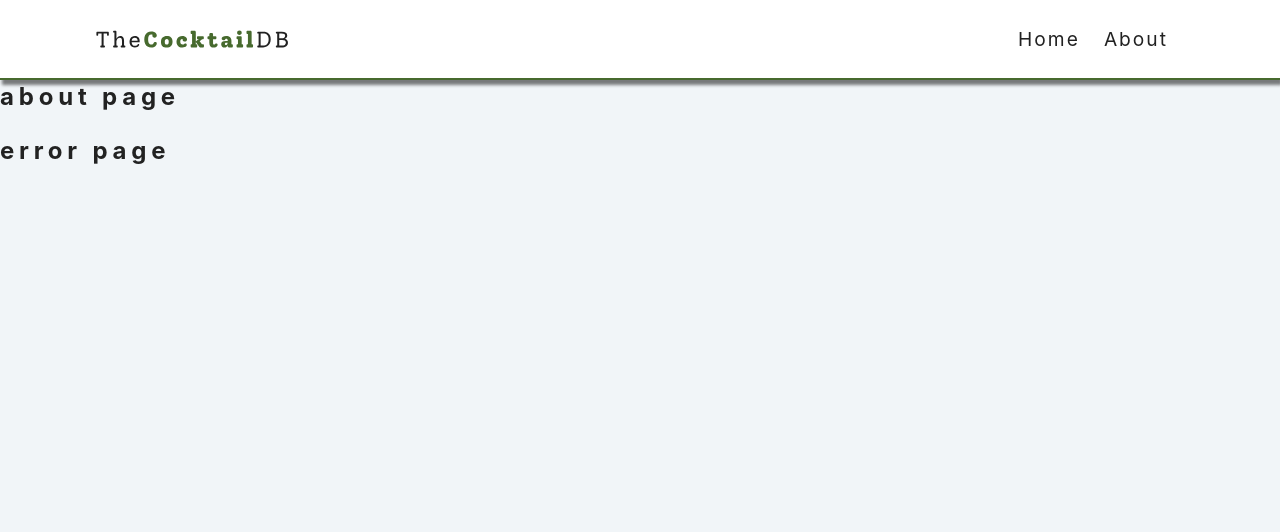
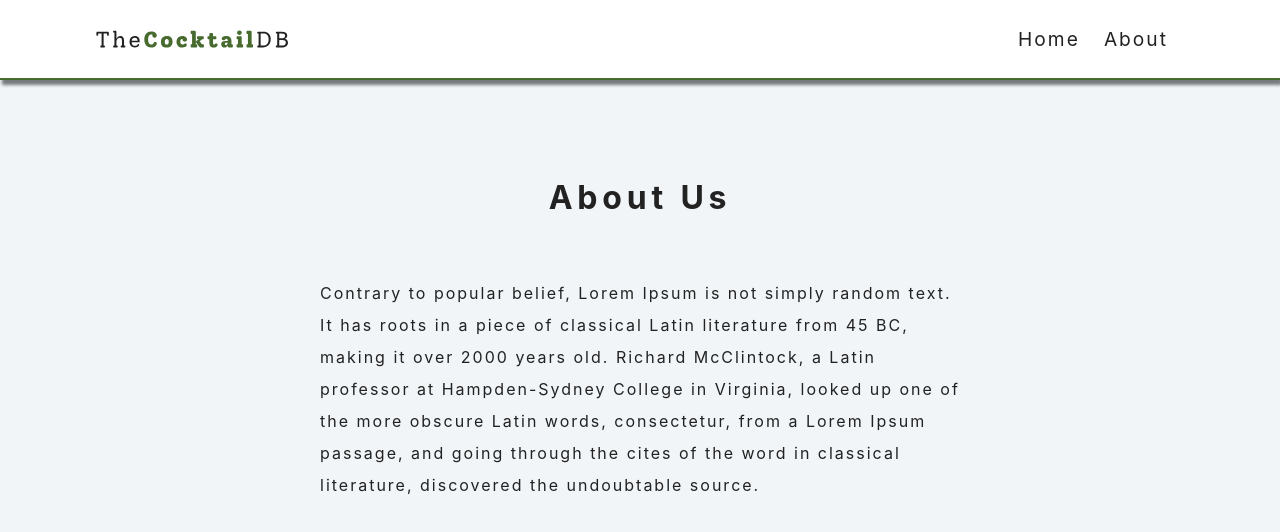
Before and after one commit to zabhishekz/React_Projects, a React (Create React App) app in the folder 15-cocktails/setup/: page /about in a window 1280 px wide. Shown: the top 532 px of the page. Built offline with nearby package versions, Linux system fonts and the light colour scheme.

Commit message:
Cocktails- Error and About pages

```diff
--- a/15-cocktails/setup/src/App.js
+++ b/15-cocktails/setup/src/App.js
@@ -11,19 +11,20 @@ function App() {
   return (
     <Router>
       <Navbar />
-      <Switch />
+      <Switch>
         <Route exact path="/">
           <Home />
         </Route>
-      <Route exact path="/about">
+        <Route path="/about">
           <About />
         </Route>
-      <Route exact path="/cocktail/:id">
+        <Route path="/cocktail/:id">
           <SingleCocktail />
         </Route>
-      <Route exact path="*">
+        <Route path="*">
           <Error />
         </Route>
+      </Switch>
     </Router>
   );
 }
--- a/15-cocktails/setup/src/pages/About.js
+++ b/15-cocktails/setup/src/pages/About.js
@@ -1,11 +1,20 @@
-import React from 'react'
+import React from "react";
 
 const About = () => {
   return (
-    <div>
-      <h2>about page</h2>
-    </div>
-  )
-}
+    <section className="section about-section">
+      <h1 className="section-title">about us</h1>
+      <p>
+        Contrary to popular belief, Lorem Ipsum is not simply random text. It
+        has roots in a piece of classical Latin literature from 45 BC, making it
+        over 2000 years old. Richard McClintock, a Latin professor at
+        Hampden-Sydney College in Virginia, looked up one of the more obscure
+        Latin words, consectetur, from a Lorem Ipsum passage, and going through
+        the cites of the word in classical literature, discovered the
+        undoubtable source.
+      </p>
+    </section>
+  );
+};
 
-export default About
+export default About;
--- a/15-cocktails/setup/src/pages/Error.js
+++ b/15-cocktails/setup/src/pages/Error.js
@@ -1,12 +1,17 @@
-import React from 'react'
-import { Link } from 'react-router-dom'
+import React from "react";
+import { Link } from "react-router-dom";
 
 const Error = () => {
   return (
-    <div>
-      <h2>error page</h2>
-    </div>
-  )
-}
+    <section className="error-page section">
+      <div className="error-container">
+        <h1>oops! it's a dead end</h1>
+        <Link to="/" className="btn  btn-primary">
+          back home
+        </Link>
+      </div>
+    </section>
+  );
+};
 
-export default Error
+export default Error;
```
Lines whose indentation alone changed are shown as unchanged.
